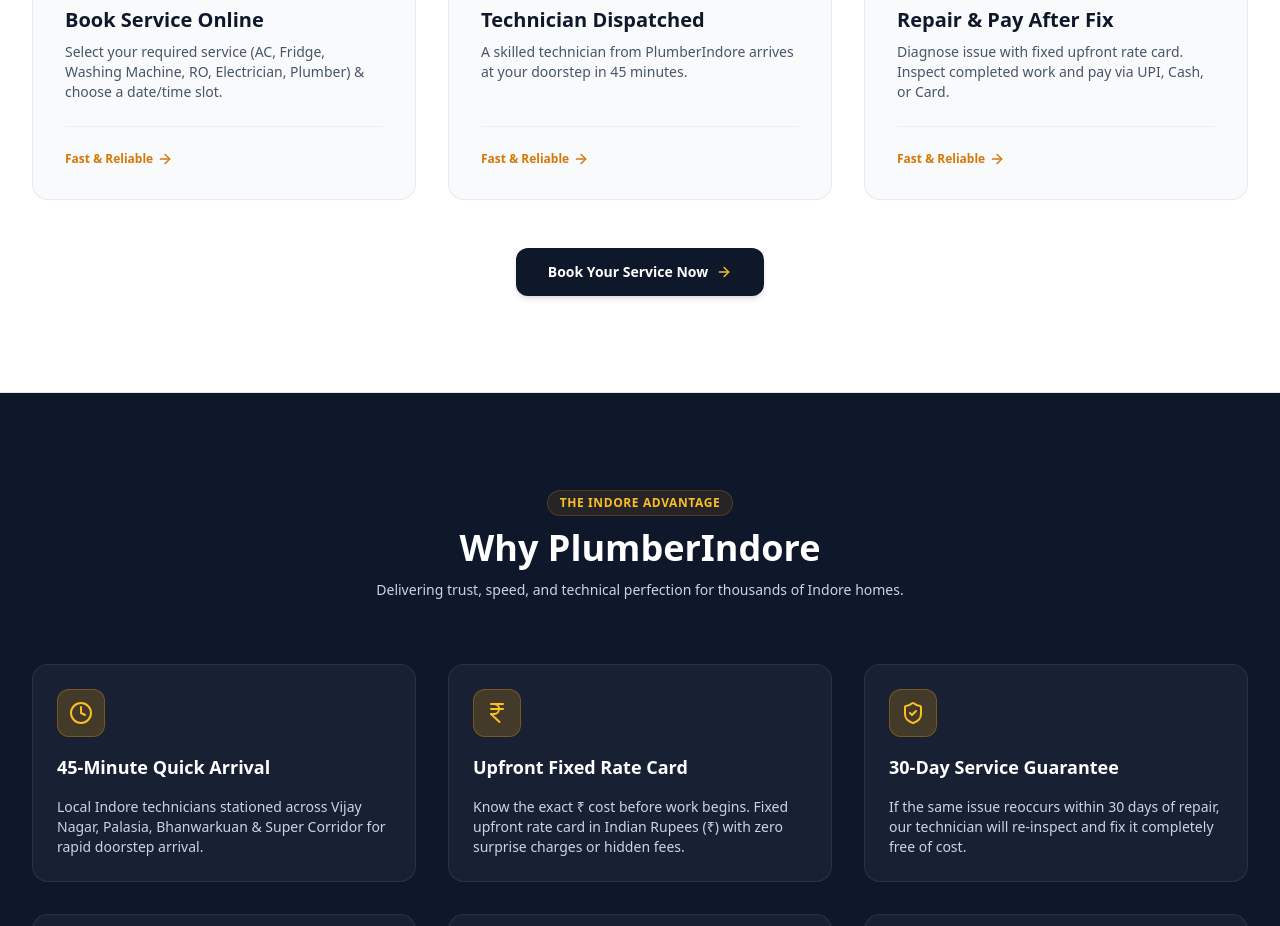
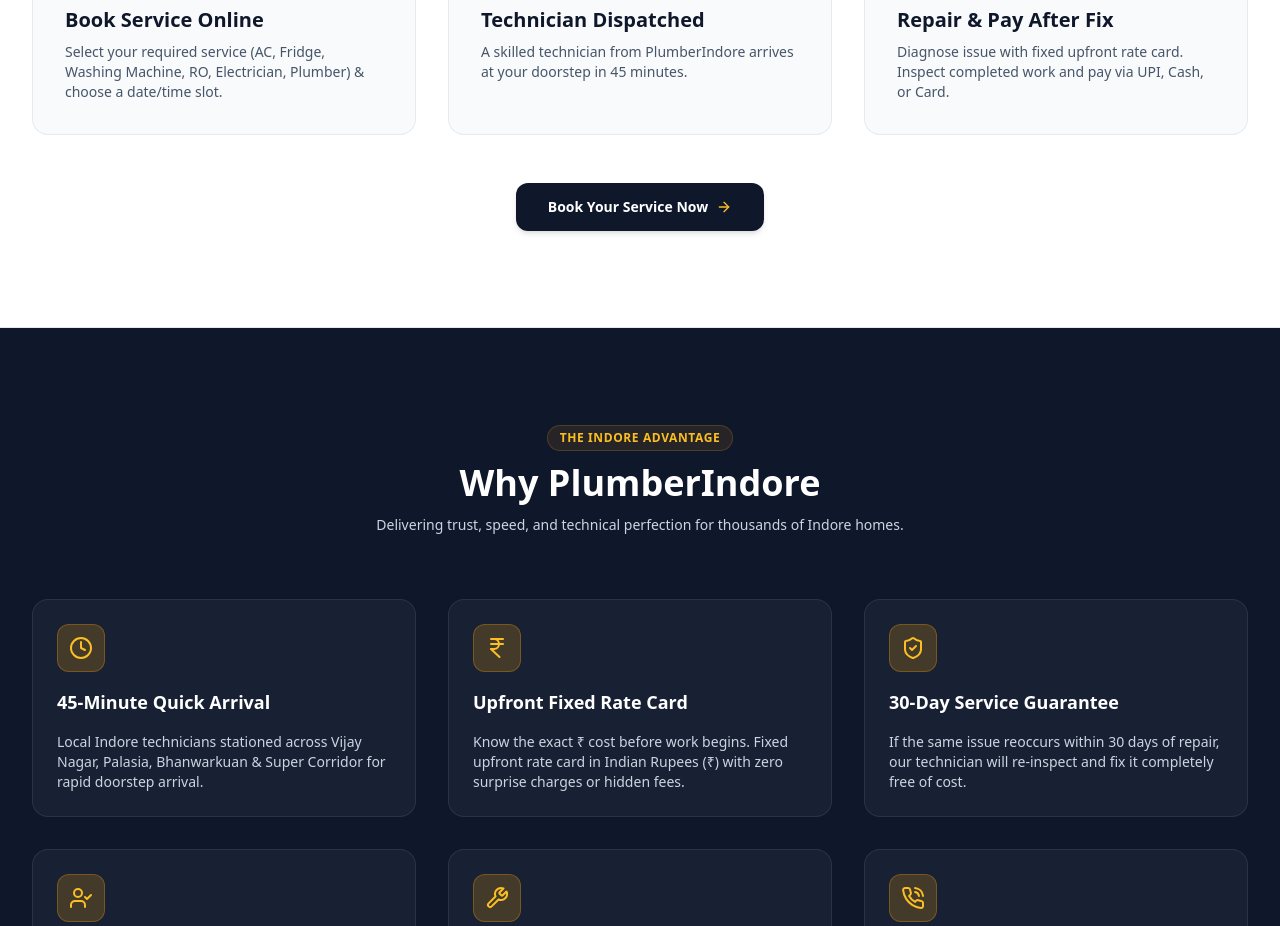
Before and after one commit to patidaransh275-wq/ZapRepair, a Next.js app: page / in a window 1280 px wide. Shown: the part 3160-4086 px from the top of the page. Built offline with nearby package versions, Linux system fonts and the light colour scheme; no server answers.

Commit message:
Remove Fast & Reliable label from HowItWorks cards

```diff
--- a/src/components/home/HowItWorks.js
+++ b/src/components/home/HowItWorks.js
@@ -71,11 +71,6 @@
                     {st.desc}
                   </p>
                 </div>
-
-                <div className="pt-6 mt-6 border-t border-slate-200/60 flex items-center text-xs font-bold text-amber-600 group-hover:text-amber-700">
-                  <span>Fast & Reliable</span>
-                  <ArrowRight className="w-4 h-4 ml-1 transform group-hover:translate-x-1 transition-transform" />
-                </div>
               </div>
             );
           })}
```
